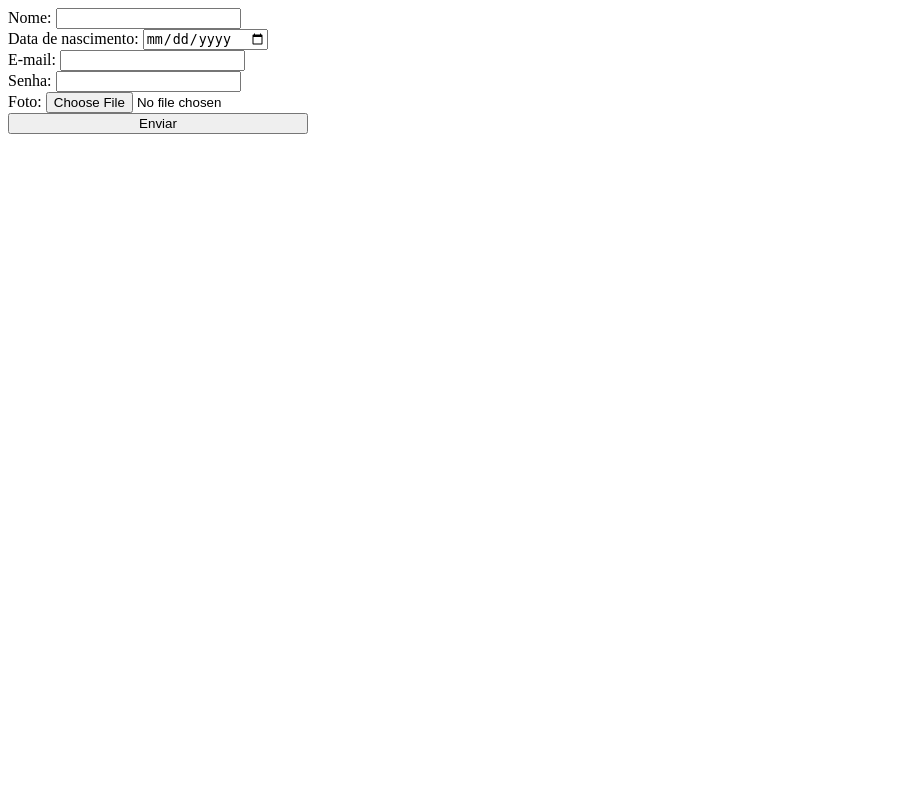
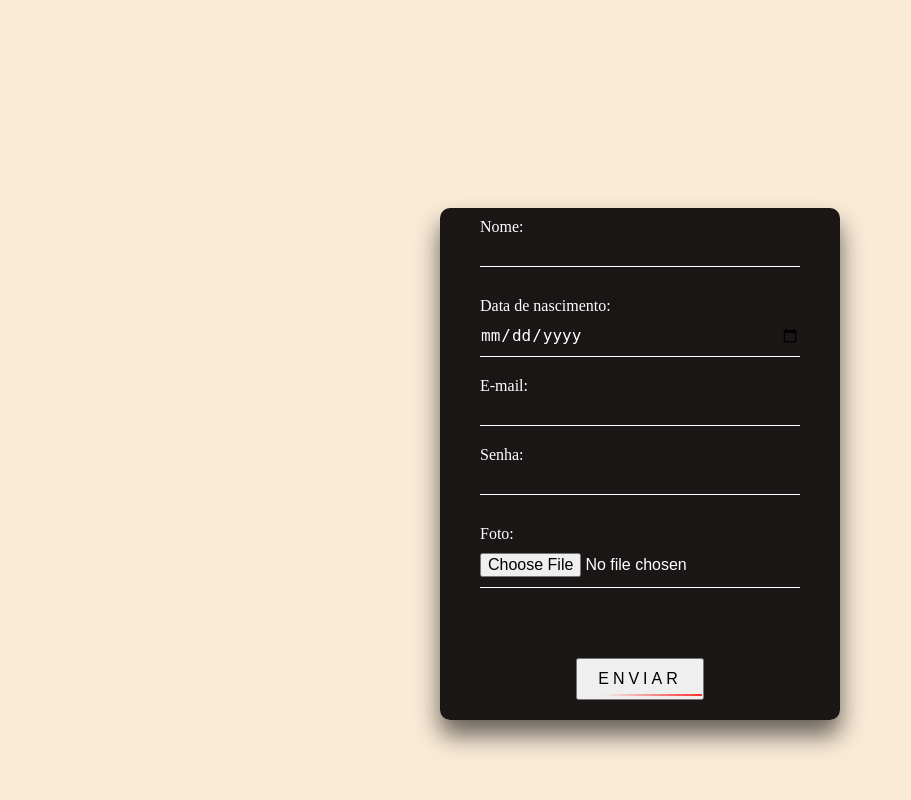
Before and after one commit to Magitheus/forms-php, a PHP site: page / in a window 1280 px wide. Shown: the whole page, without its empty margins (0-911 px from the left). Run offline with PHP 8.4, Linux system fonts and the light colour scheme.

Commit message:
front v-1

```diff
--- /dev/null
+++ b/estilocadastro.css
@@ -0,0 +1,112 @@
+body {
+  margin: 0;
+  padding: 0;
+  box-sizing: border-box;
+  width: 100dvw;
+  height: 100%;
+  background-color: antiquewhite;
+}
+
+.login-box {
+  position: absolute;
+  margin-top: 5%;
+  top: 50%;
+  left: 50%;
+  width: 400px;
+  padding-block: 20px;
+  padding-inline: 40px;
+  transform: translate(-50%, -50%);
+  background: rgba(24, 20, 20, 0.987);
+  box-sizing: border-box;
+  box-shadow: 0 15px 25px rgba(0, 0, 0, 0.6);
+  border-radius: 10px;
+}
+
+.login-box .user-box {
+  position: relative;
+}
+
+.login-box .user-box input {
+  width: 100%;
+  padding: 10px 0;
+  font-size: 16px;
+  color: #fff;
+  margin-bottom: 30px;
+  border: none;
+  border-bottom: 1px solid #fff;
+  outline: none;
+  background: transparent;
+}
+label {
+  color: #fff;
+  font-size: 16px;
+}
+.login-box .user-box label {
+  position: absolute;
+  top: 0;
+  left: 0;
+  padding: 10px 0;
+  font-size: 16px;
+  color: #fff;
+  pointer-events: none;
+  transition: 0.5s;
+}
+
+.login-box .user-box input:focus ~ label,
+.login-box .user-box input:valid ~ label {
+  top: -20px;
+  left: 0;
+  color: #fff;
+  font-size: 16px;
+}
+
+.login-box form button {
+  position: relative;
+  display: inline-block;
+  padding: 10px 20px;
+  color: #000;
+  font-size: 16px;
+  text-decoration: none;
+  text-transform: uppercase;
+  overflow: hidden;
+  transition: 0.5s;
+  margin-top: 40px;
+  letter-spacing: 4px;
+}
+
+.login-box button:hover {
+  background: #ffffff;
+  color: #000;
+  border-radius: 5px;
+  box-shadow: 0 0 5px #ffffff, 0 0 25px #ffffff, 0 0 50px #ffffff,
+    0 0 100px #ffffff;
+}
+
+.login-box button span {
+  position: absolute;
+  display: block;
+}
+
+@keyframes btn-anim1 {
+  0% {
+    left: -100%;
+  }
+
+  50%,
+  100% {
+    left: 100%;
+  }
+}
+
+.login-box button span:nth-child(1) {
+  bottom: 2px;
+  left: -100%;
+  width: 100%;
+  height: 2px;
+  background: linear-gradient(90deg, transparent, #ff0000);
+  animation: btn-anim1 2s linear infinite;
+}
+
+p {
+  color: rgb(255, 128, 128);
+}
--- a/index.php
+++ b/index.php
@@ -13,82 +13,84 @@ $errorsF = $_SESSION['errorsF'] ?? '';
     <meta charset="UTF-8">
     <meta http-equiv="X-UA-Compatible" content="IE=edge">
     <meta name="viewport" content="width=device-width, initial-scale=1.0">
+    <link
+      rel="stylesheet"
+      type="text/css"
+      href="estilocadastro.css"
+      media="screen"
+    />
     <title>Cadastro</title>
-    <style>
-        form {
-            width: 300px;
-            display: flex;
-            flex-direction: column;
-        }
-    </style>
 </head>
 
 <body>
+<div class="login-box">
     <form action="./server/cadastrar.php" method="post" enctype="multipart/form-data">
-        <label for="nome">
-            Nome: <input id="nome" value="<?php if (isset($_SESSION['errorN'])) {
+        <div class="user-box">
+            <input require="" id="nome" value="<?php if (isset($_SESSION['errorN'])){
                 echo $_SESSION['errorN'];
             } ?>" type="text" name="nome" />
+            <label for="nome">Nome:</label>
                 <?php
                 if (!empty($errorsN)) {
                     echo "<p>Por favor, corrija os seguintes erros:</p>";
-                echo "<ul>";
                     foreach ($errorsN as $error) {
-                    echo "<li>$error</li>";
+                        echo "<p>$error</p>";
                     }
-                echo "</ul>";
                 }
                 ?>
-        </label>
-        <label for="dn">
-            Data de nascimento: <input id="dn" type="date" name="dn" />
+        </div>
+
+        <label for="dn">Data de nascimento:</label>
+        <div class="user-box">
+            <input id="dn" type="date" name="dn" require=""/>
             <?php
             if (!empty($errorsD)) {
                 echo "<p>Por favor, corrija os seguintes erros:</p>";
-                echo "<ul>";
                 foreach ($errorsD as $error) {
-                    echo "<li>$error</li>";
+                    echo "<p>$error</p>";
                 }
-                echo "</ul>";
             }
             ?>
-        </label>
-        <label for="email">
-            E-mail: <input id="email" value="<?php echo $_SESSION['errorE'] ?? ''; ?> " type="email" name="email" />
+        </div>
+
+        <div class="user-box">
+            <input id="email" value="<?php echo $_SESSION['errorE'] ?? ''; ?> " type="email" name="email" require=""/>
+            <label for="email">E-mail:</label>
                 <?php
                 if (!empty($errorsE)) {
                     echo "<p>Por favor, corrija os seguintes erros:</p>";
-                echo "<ul>";
                     foreach ($errorsE as $error) {
-                    echo "<li>$error</li>";
+                        echo "<p>$error</p>";
                     }
-                echo "</ul>";
                 }
                 ?>
-        </label>
-        <label for="pass">
-            Senha: <input id="pass" type="password" name="pass" />
-        </label>
-        <label for="foto">
-            Foto: <input id="foto" type="file" name="foto" accept="image/png, image/jpeg, image/jpg" />
+        </div>
+        <div class="user-box">
+            <input id="pass" type="password" name="pass" require=""/>
+            <label for="pass">Senha: </label>
+        </div>
+
+        <label for="foto">Foto:</label>
+        <div class="user-box">
+            <input id="foto" type="file" name="foto" accept="image/png, image/jpeg, image/jpg" />
             <?php
             if (!empty($errorsF)) {
                 echo "<p>Por favor, corrija os seguintes erros:</p>";
-                echo "<ul>";
                 foreach ($errorsF as $error) {
-                    echo "<li>$error</li>";
+                    echo "<p>$error</p>";
                 }
-                echo "</ul>";
             }
             ?>
-        </label>
-        <button type="submit">Enviar</button>
+        </div>
+
+        <center><button type="submit">Enviar<span></span></button></center>
         <?php
             if (!empty($errorsF) || !empty($errorsS) || !empty($errorsE) || !empty($errorsD) || !empty($errorsN)) {
             echo "<p>Seus dados não foram cadastro por causa de alguns erros</p>";
             }
         ?>
     </form>
+</div>
 </body>
 
 </html>
```
Also changed, not shown: estilo-lista.css (added, +32 -0 lines), lista-usuario.php (+18 -12 lines), utils/testes.md (added, +11 -0 lines), utils/teste1.png (added), utils/teste2.png (added), utils/teste3.png (added). Lines whose indentation alone changed are shown as unchanged.
